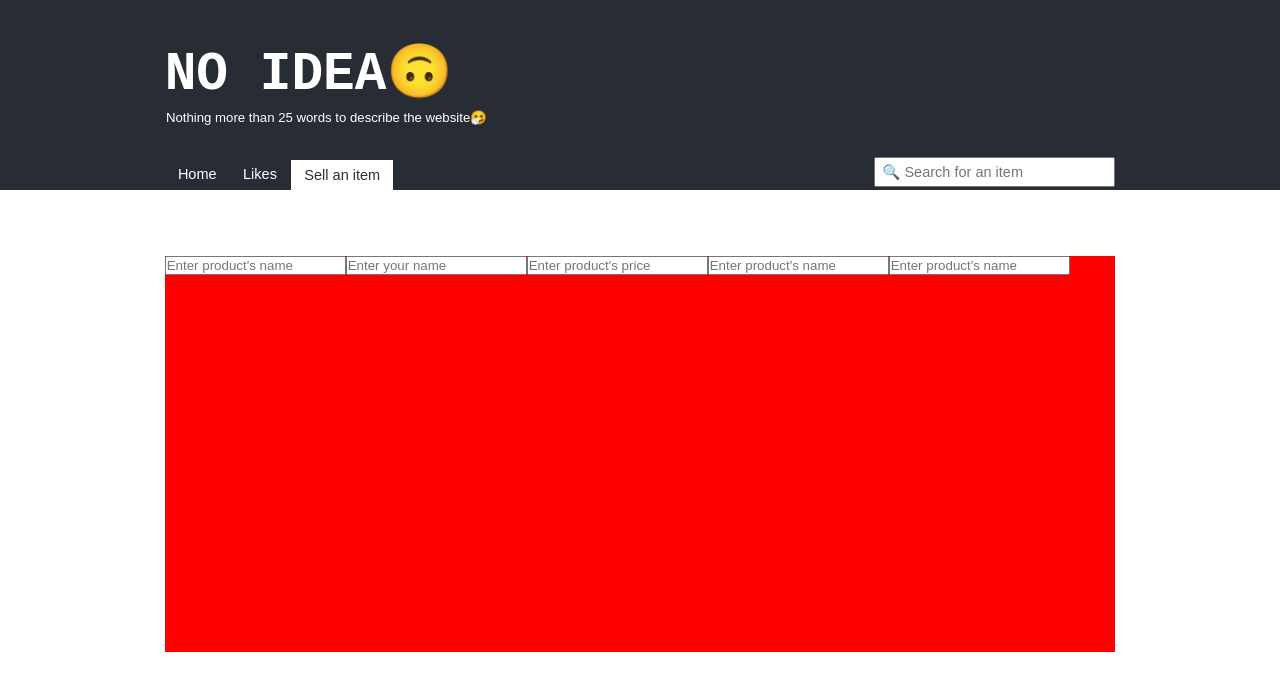
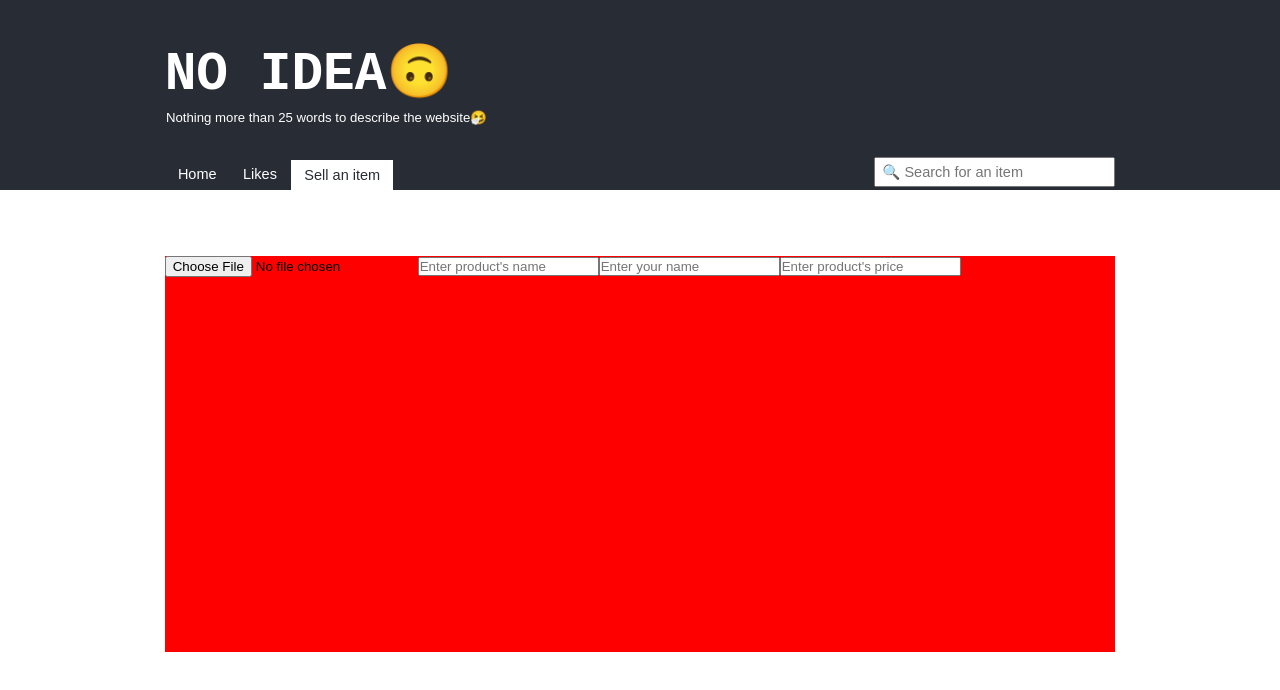
Before and after one commit to ashrofdev/UIbuy, a React (Create React App) app: page / in a window 1280 px wide. Both pictures are taken after a click on the button "Sell an item". Shown: the top 690 px of the page. Built offline with nearby package versions, Linux system fonts and the light colour scheme.

Commit message:
building sales page

```diff
--- a/src/Components/Sell/Sell.js
+++ b/src/Components/Sell/Sell.js
@@ -4,11 +4,10 @@ import './sell.css'
 const Sell = () => {
     return (
         <div className="sell-page">
+            <input type="file" className="product_img" />
             <input placeholder="Enter product's name" className="product_name"/>
             <input placeholder="Enter your name" className="seller_name"/>
             <input placeholder="Enter product's price" className="product_price"/>
-            <input placeholder="Enter product's name" className="product_name"/>
-            <input placeholder="Enter product's name" className="product_name"/>
         </div>
     );
 };
```
